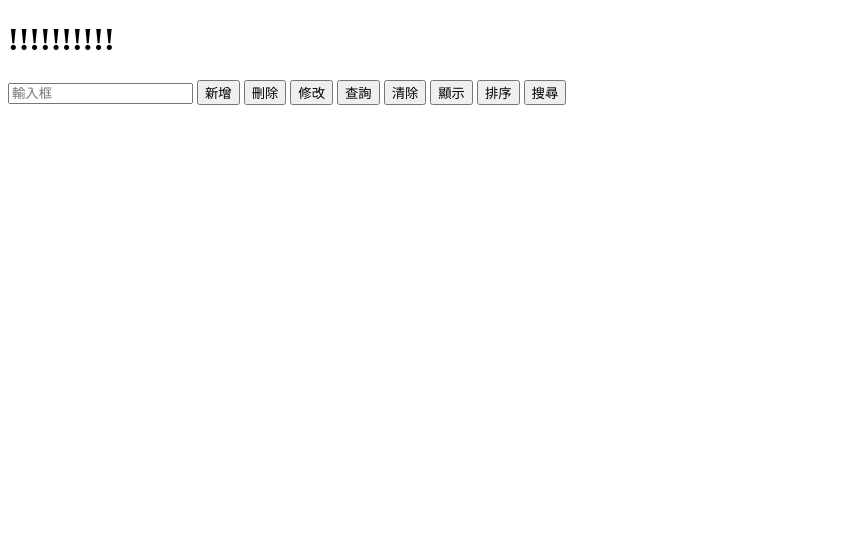
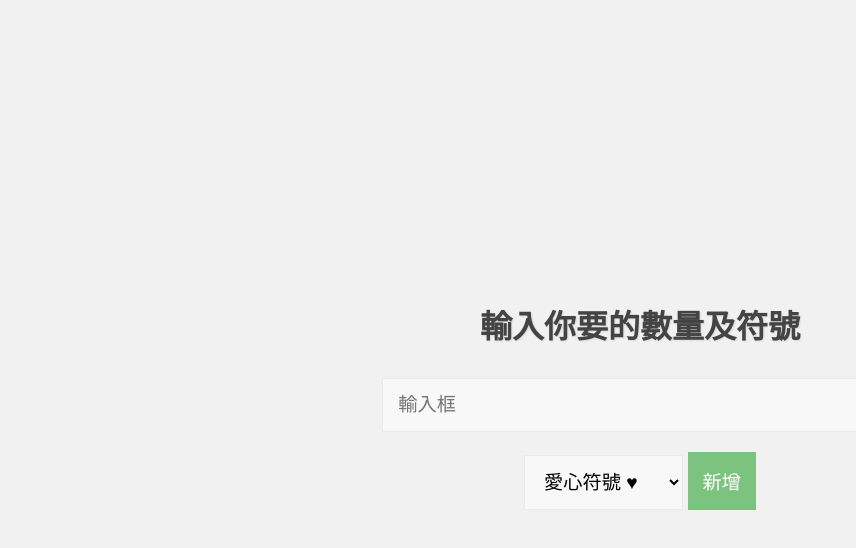
Before and after one commit to jianzhihuang/rust_init, a plain HTML site: page rustint/static/index.html in a window 1280 px wide. Shown: the whole page, without its empty margins (0-856 px from the left). Drawn offline with Linux system fonts and the light colour scheme.

```diff
--- a/rustint/static/index.html
+++ b/rustint/static/index.html
@@ -4,62 +4,95 @@
 <head>
     <meta charset="UTF-8">
     <meta name="viewport" content="width=device-width, initial-scale=1.0">
-    <title>Document</title>
-    <h1>!!!!!!!!!!</h1>
-    <!--按下去 指引到/hello 頁面 !--->
-    <script>
-        function add() {
-            window.location.href = "/hello/sss";
+    <title>無聊做作</title>
+    <style>
+        body {
+            font-family: Arial, sans-serif;
+            background-color: rgba(240, 240, 240, 0.9);
+            color: #333;
+            display: flex;
+            justify-content: center;
+            align-items: center;
+            height: 100vh;
+            margin: 0;
+            padding: 0;
         }
 
-        function update() {
-            window.location.href = "/update";
+        .container {
+            text-align: center;
         }
 
-        function search() {
-            window.location.href = "/search";
+        h1 {
+            color: #444;
+            text-shadow: 1px 1px 2px rgba(0, 0, 0, 0.1);
         }
 
-        function clear() {
-            window.location.href = "/clear";
+        input,
+        select {
+            margin: 10px 0;
+            padding: 15px;
+            /* 增加 padding */
+            font-size: 1.2em;
+            /* 增加字體大小 */
+            border: 1px solid rgba(221, 221, 221, 0.5);
+            background-color: rgba(255, 255, 255, 0.5);
+            transition: box-shadow 0.3s ease;
         }
 
-        function show() {
-            window.location.href = "/show";
+        input[type="number"] {
+            width: 100%;
+            /* 增加寬度 */
         }
 
-        function sort() {
-            window.location.href = "/sort";
+        select {
+            width: auto;
+            /* 保持原來的寬度 */
         }
 
-        function search() {
-            window.location.href = "/search";
+        input:focus,
+        select:focus {
+            box-shadow: 0 0 5px rgba(81, 203, 238, 1);
         }
-    </script>
-    <!--!--->
-    <!-- !--->
-    <!--!--->
-    <!--!--->
-    <input type="text" placeholder="輸入框">
 
-    <input type="button" value="新增" onclick="add()">
-    <input type="button" value="刪除" onclick="del()">
+        input[type="button"] {
+            background-color: rgba(76, 175, 80, 0.7);
+            color: white;
+            border: none;
+            cursor: pointer;
+            transition: background-color 0.3s ease;
+        }
 
-    <input type="button" value="修改" onclick="update()">
-
-    <input type="button" value="查詢" onclick="search()">
-
-    <input type="button" value="清除" onclick="clear()">
-
-    <input type="button" value="顯示" onclick="show()">
-
-    <input type="button" value="排序" onclick="sort()">
-
-    <input type="button" value="搜尋" onclick="search()">
+        input[type="button"]:hover {
+            background-color: rgba(69, 160, 73, 0.7);
+        }
+    </style>
 </head>
 
 <body>
+    <div class="container">
+        <h1>輸入你要的數量及符號</h1>
+        <!--按下去 指引到/hello 頁面 !--->
+        <script>
+            function add(inputValue, selectValue) {
+                window.location.href = "/hello/" + inputValue + "/" + selectValue;
+            }
 
+        </script>
+        <!--!--->
+        <!-- !--->
+        <!--!--->
+        <!--!--->
+        <input type="number" id="myInput" placeholder="輸入框">
+
+        <select id="mySelect">
+            <option value="heart">愛心符號 &hearts;</option>
+            <option value="smile">笑臉符號 &#x1F600;</option>
+        </select>
+
+        <input type="button" value="新增"
+            onclick="add(document.getElementById('myInput').value, document.getElementById('mySelect').value)">
+        <!-- !--->
+    </div>
 </body>
 
 </html>
```
Also changed, not shown: 1 other file.
